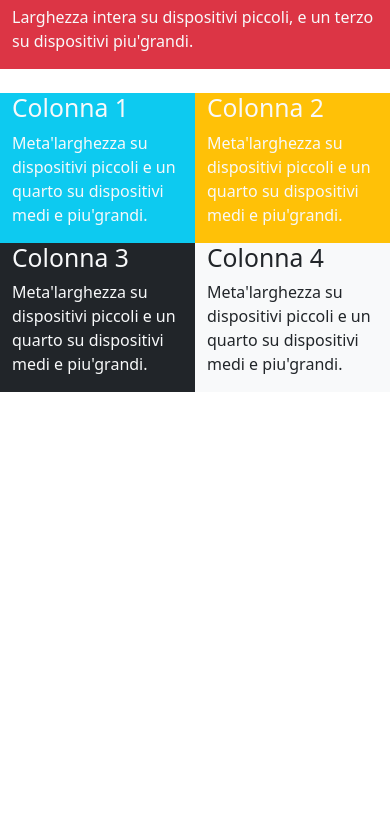
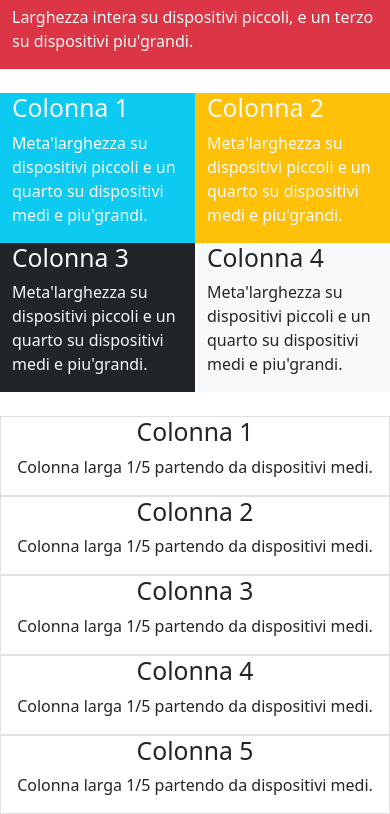
Before and after one commit to ritaurbani/htmlcss-bootstrap-layout, a plain HTML site: page index.html in a window 390 px wide. Shown: the part 612-1426 px from the top of the page. Before the commit the page ends 1028 px from the top, so only its background shows below. Drawn offline with nearby package versions, Linux system fonts and the light colour scheme.

Commit message:
feat:add mobile bonus

```diff
--- a/index.html
+++ b/index.html
@@ -83,11 +83,34 @@
     </section>
 
     <section>
-        <div class="container">
-            <div class="row">
-                <div class="col"></div>
-            </div>
-        </div>
+        <div class="container text-center">
+            <div class="row row-cols-auto">
+                <div class="col-12 col-lg border">
+                    <h2>Colonna 1</h2>
+                    <p>Colonna larga 1/5 partendo da dispositivi medi.
+                    </p>
+                </div>
+                <div class="col-12 col-lg border">
+                    <h2>Colonna 2</h2>
+                    <p>Colonna larga 1/5 partendo da dispositivi medi.
+                    </p>
+                </div>
+                <div class="col-12 col-lg border">
+                    <h2>Colonna 3</h2>
+                    <p>Colonna larga 1/5 partendo da dispositivi medi.
+                    </p>
+                </div>
+                <div class="col-12 col-lg border">
+                    <h2>Colonna 4</h2>
+                    <p>Colonna larga 1/5 partendo da dispositivi medi.
+                    </p>
+                </div>
+                <div class="col-12 col-lg border">
+                    <h2>Colonna 5</h2>
+                    <p>Colonna larga 1/5 partendo da dispositivi medi.
+                    </p>
+                </div>
+             </div>
     </section>
 
 </body>
```
